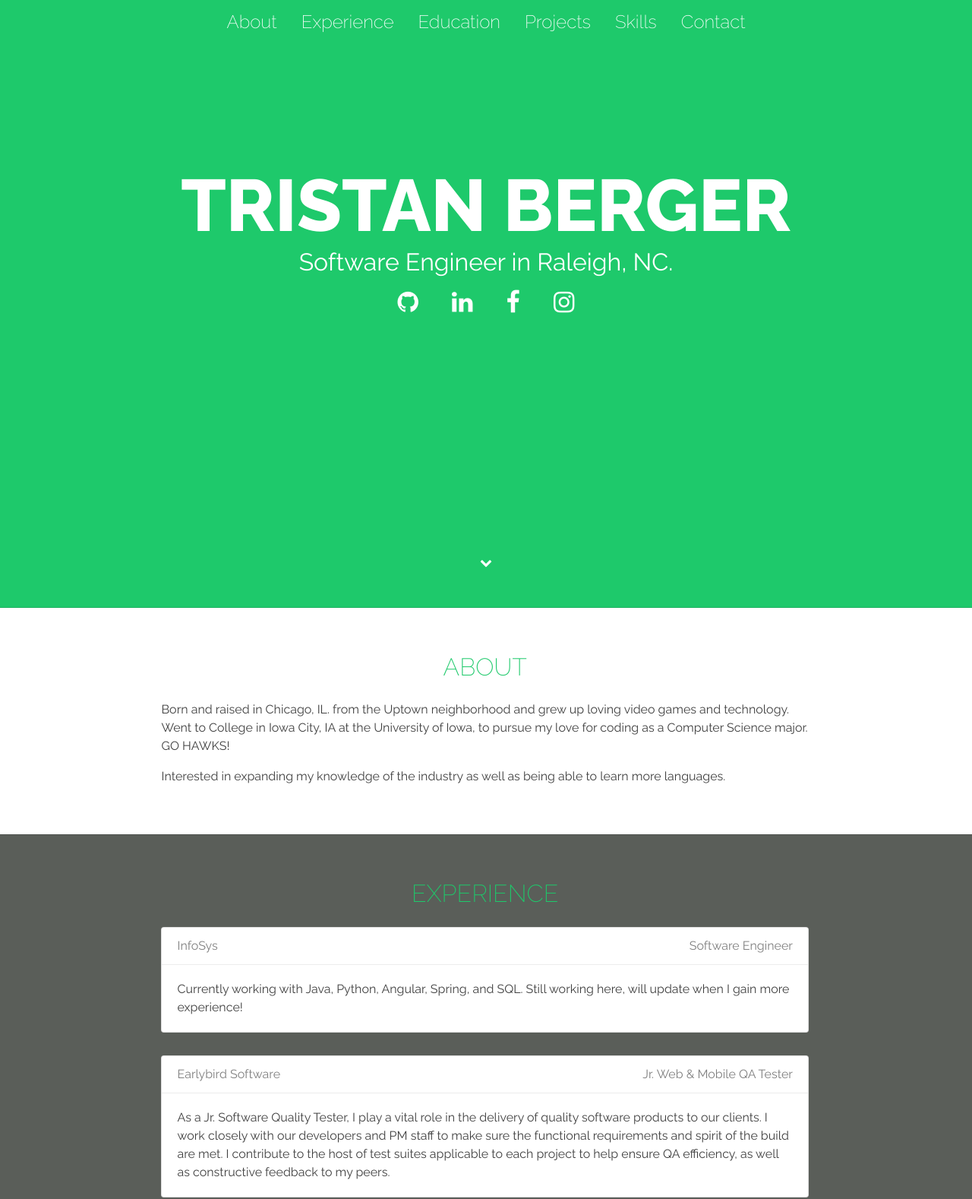
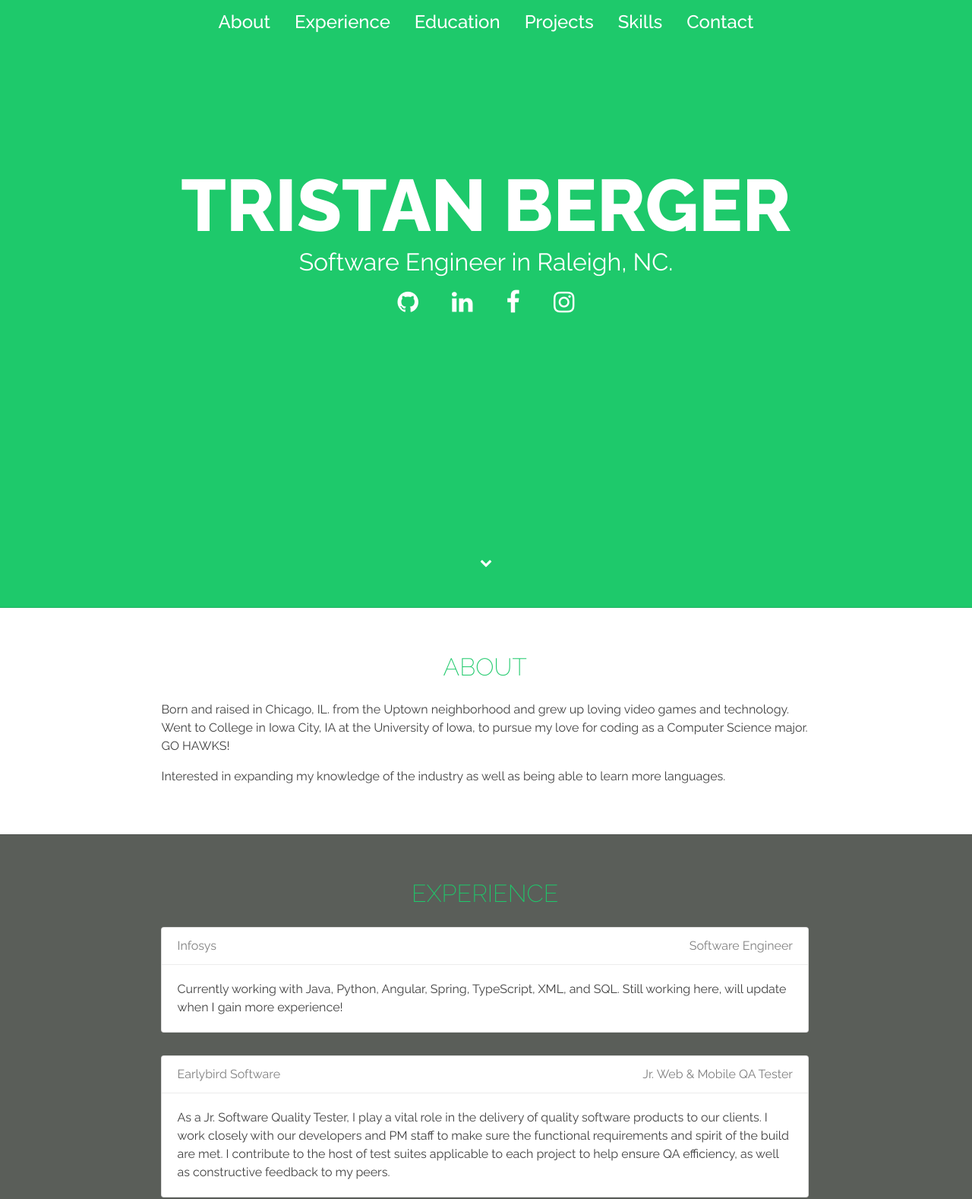
Before and after one commit to youwin1234/youwin1234.github.io, a PHP site: page / in a window 1280 px wide. Shown: the top 1578 px of the page at 76% size. Run offline with PHP 8.4, Linux system fonts and the light colour scheme.

Commit message:
Updated texts and fixed some CSS
Added more to job description and fixed some minor CSS

```diff
--- a/index.html
+++ b/index.html
@@ -84,10 +84,10 @@
           <div class="content-body">
             <div class="card">
               <div class="card-header">
-                <h4>InfoSys <span class="job-title">Software Engineer</span></h4>
+                <h4>Infosys <span class="job-title">Software Engineer</span></h4>
               </div>
               <div class="card-content">
-                <p>Currently working with Java, Python, Angular, Spring, and SQL. Still working here, will update when I gain more experience!</p>
+                <p>Currently working with Java, Python, Angular, Spring, TypeScript, XML, and SQL. Still working here, will update when I gain more experience!</p>
               </div>
             </div>
 
--- a/style.css
+++ b/style.css
@@ -22,7 +22,7 @@ body {
 }
 
 .navbar a {
-  font-weight: 200;
+  font-weight: 475;
   color: white;
   font-size: x-large;
   padding: 14px 16px;
```
